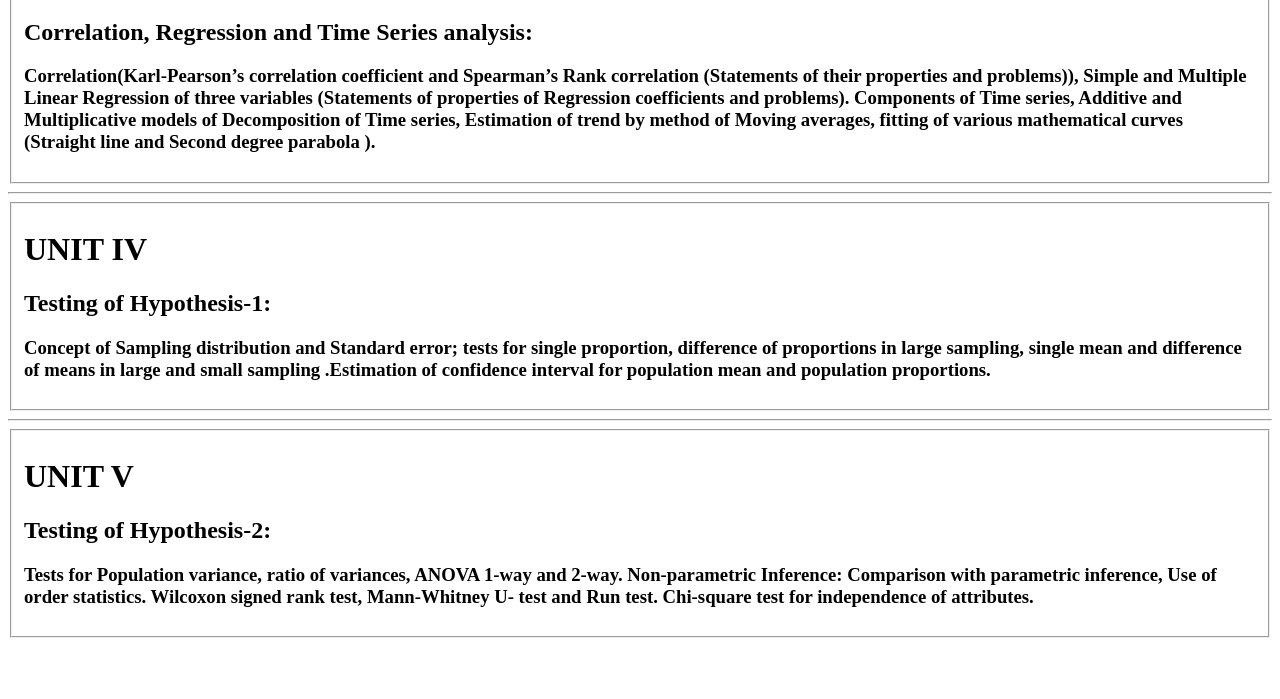
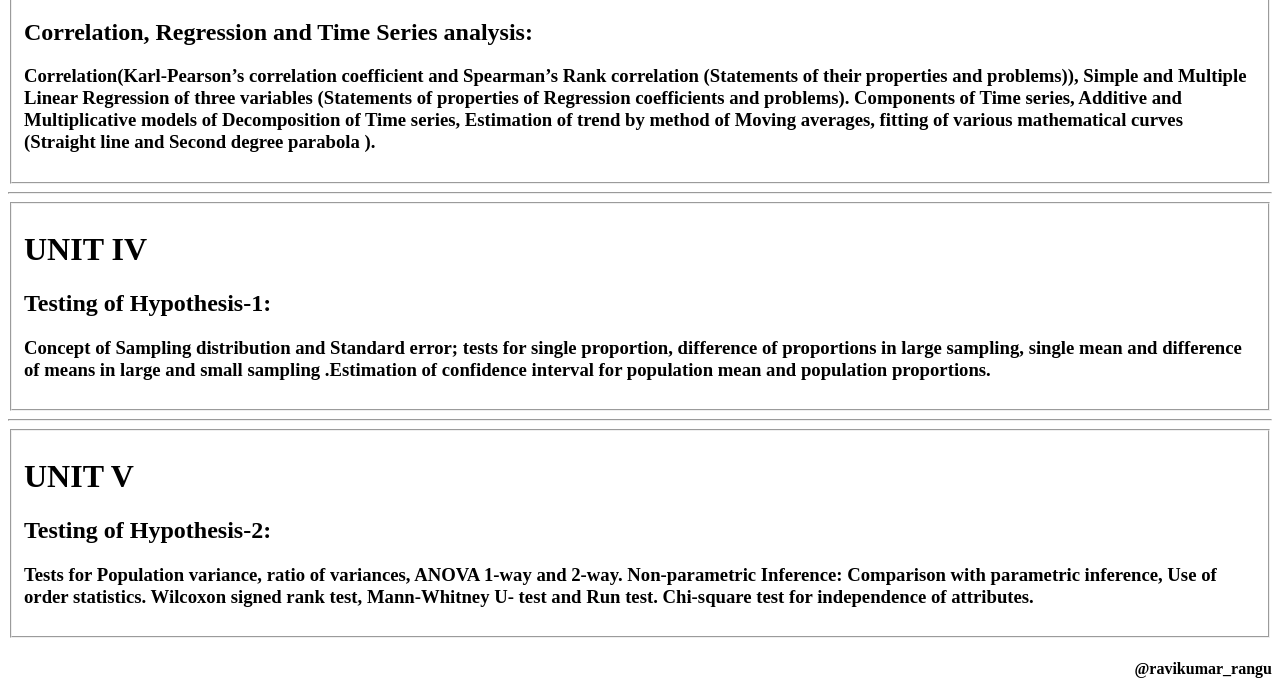
Before and after one commit to ravikumarr1802/Time-Table, a plain HTML site: page ase.html in a window 1280 px wide. Shown: the part 634-1333 px from the top of the page. Before the commit the page ends 1280 px from the top, so only its background shows below. Drawn offline with Linux system fonts and the light colour scheme.

Commit message:
Update ase.html

```diff
--- a/ase.html
+++ b/ase.html
@@ -52,5 +52,6 @@
                 Chi-square test for independence of attributes.
                 </h3>
         </fieldset>
+    <h4 align="right">@ravikumar_rangu</h4>
 </body>
 </html>
```
